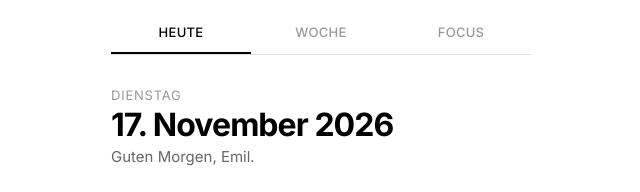
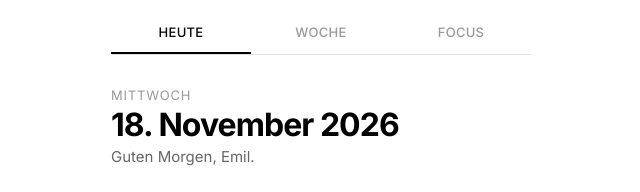
Before and after one commit to Emil0002e2/daily-brief, a plain HTML site: page index.html in a window 1280 px wide. Shown: the top 192 px of the page, without its empty margins (319-959 px from the left). Drawn offline with Linux system fonts and the light colour scheme.

Commit message:
Daily brief update 2026-11-18

```diff
--- a/index.html
+++ b/index.html
@@ -479,8 +479,8 @@
 
   <!-- TODAY PAGE -->
   <div class="page active" id="page-today">
-    <div class="greeting animate-in">Dienstag</div>
-    <div class="date-display animate-in delay-1">17. November 2026</div>
+    <div class="greeting animate-in">Mittwoch</div>
+    <div class="date-display animate-in delay-1">18. November 2026</div>
     <div class="subtitle animate-in delay-2">Guten Morgen, Emil.</div>
 
     <div class="spacer-sm"></div>
```
